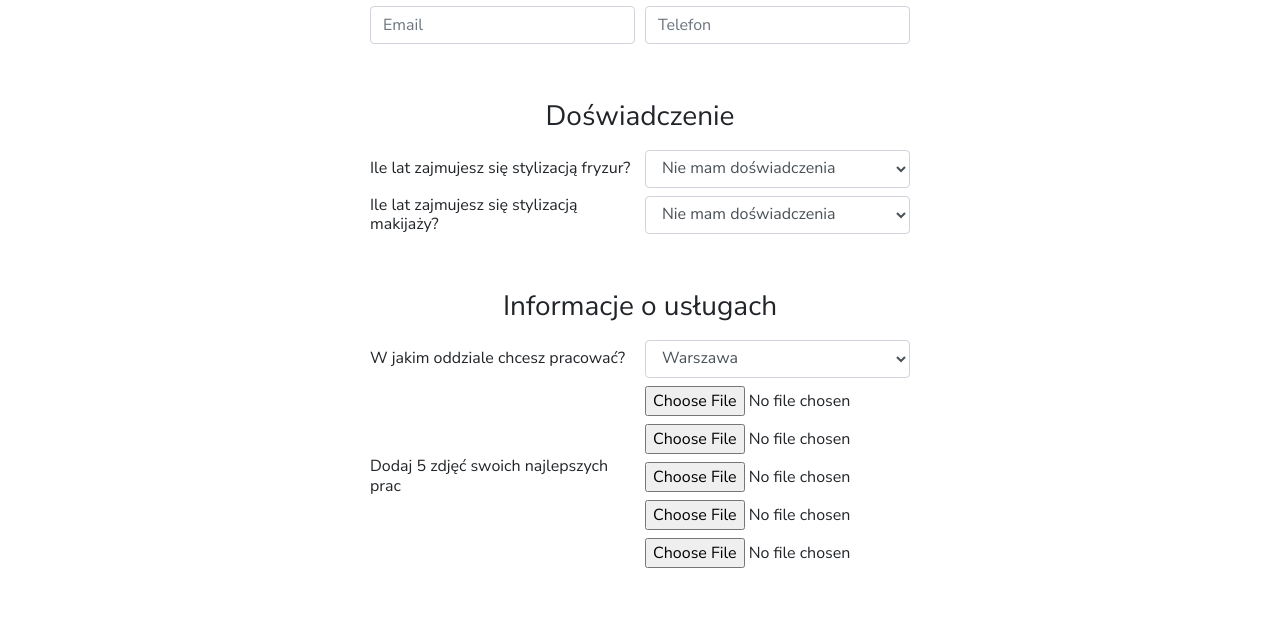
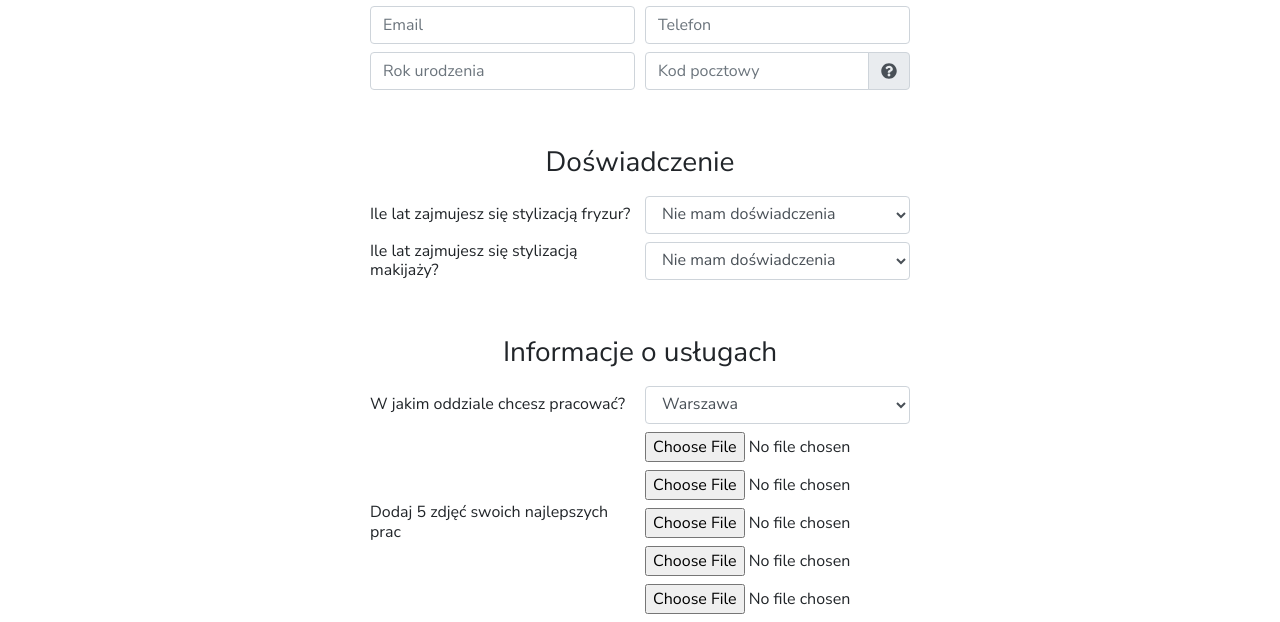
Before and after one commit to Tom245-hub/mobile-salon-app, a React app in the folder frontend/: page /#/strefa-stylistki/rekrutacja in a window 1280 px wide. Shown: the part 323-945 px from the top of the page. Built offline with nearby package versions, Linux system fonts and the light colour scheme; no server answers.

Commit message:
method POST

```diff
--- a/frontend/src/views/user/stylist/JobForm.jsx
+++ b/frontend/src/views/user/stylist/JobForm.jsx
@@ -1,6 +1,18 @@
 import React from "react";
 import { Formik } from "formik";
 import * as Yup from "yup";
+import request from "../../../utils/request";
+
+import { FontAwesomeIcon } from "@fortawesome/react-fontawesome";
+import { faQuestionCircle } from "@fortawesome/free-solid-svg-icons";
+
+import {
+  Button,
+  OverlayTrigger,
+  Tooltip,
+  Form,
+  InputGroup,
+} from "react-bootstrap";
 
 const validationSchema = () =>
   Yup.object().shape({
@@ -19,6 +31,8 @@ const validationSchema = () =>
     email: Yup.string()
       .required("Musisz wpisać email")
       .email("Niepoprawny adres email"),
+    birthYear: Yup.string().required("Musisz wpisać rok urodzenia"),
+    zipcode: Yup.string().required("Musisz wpisać kod pocztowy"),
   });
 
 const JobForm = () => {
@@ -27,10 +41,29 @@ const JobForm = () => {
     lastName: "",
     email: "",
     phone: "",
+    birthYear: "",
+    zipcode: "",
   };
 
-  const submitForm = (values) => {
-    console.log(values);
+  const submitForm = async (values) => {
+    const stylistObject = {
+      firstName: values.firstName,
+      lastName: values.lastName,
+      email: values.email,
+      phone: values.phone,
+      birthYear: values.birthYear,
+      zipcode: values.zipcode,
+      hairStylExp: values.hairStylExp,
+      makeupStylExp: values.makeupStylExp,
+      city: values.city,
+    };
+
+    console.log(stylistObject);
+
+    const { data, status } = await request.post("/stylists", stylistObject);
+    if (status === 201) {
+      setStylists(data.stylists);
+    }
   };
 
   return (
@@ -60,13 +93,8 @@ const JobForm = () => {
                   </div>
                   <div className="form-row">
                     <div className="col">
-                      <input
-                        className={
-                          "form-control mb-2" +
-                          (formik.errors.firstName && touched.firstName
-                            ? " has-error"
-                            : "")
-                        }
+                      <Form.Control
+                        className="mb-2"
                         id="firstName"
                         type="text"
                         name="firstName"
@@ -77,13 +105,8 @@ const JobForm = () => {
                       />
                     </div>
                     <div className="col">
-                      <input
-                        className={
-                          "form-control mb-2" +
-                          (formik.errors.lastName && touched.lastName
-                            ? " has-error"
-                            : "")
-                        }
+                      <Form.Control
+                        className="mb-2"
                         id="lastName"
                         type="text"
                         name="lastName"
@@ -94,16 +117,10 @@ const JobForm = () => {
                       />
                     </div>
                   </div>
-
-                  <div className="form-row mb-5">
+                  <div className="form-row">
                     <div className="col">
-                      <input
-                        className={
-                          "form-control mb-2" +
-                          (formik.errors.email && touched.phone
-                            ? " has-error"
-                            : "")
-                        }
+                      <Form.Control
+                        className="mb-2"
                         id="email"
                         type="email"
                         name="email"
@@ -114,13 +131,8 @@ const JobForm = () => {
                       />
                     </div>
                     <div className="col">
-                      <input
-                        className={
-                          "form-control mb-2" +
-                          (formik.errors.phone && touched.phone
-                            ? " has-error"
-                            : "")
-                        }
+                      <Form.Control
+                        className="mb-2"
                         id="phone"
                         name="phone"
                         type="number"
@@ -131,27 +143,63 @@ const JobForm = () => {
                       />
                     </div>
                   </div>
-
+                  <div className="form-row mb-5">
+                    <div className="col">
+                      <Form.Control
+                        className="mb-2"
+                        id="birthYear"
+                        type="number"
+                        name="birthYear"
+                        placeholder="Rok urodzenia"
+                        value={values.birthYear}
+                        onChange={handleChange}
+                        onBlur={handleBlur}
+                      />
+                    </div>
+                    <div className="col">
+                      <InputGroup className="mb-2 mr-sm-2">
+                        <Form.Control
+                          id="zipcode"
+                          placeholder="Kod pocztowy"
+                          name="zipcode"
+                          type="text"
+                          value={values.zipcode}
+                          onChange={handleChange}
+                          onBlur={handleBlur}
+                        />
+                        <InputGroup.Append>
+                          <InputGroup.Text>
+                            <OverlayTrigger
+                              placement="top"
+                              overlay={
+                                <Tooltip id="tooltip-top">
+                                  Na podstawie kodu pocztowego będziemy
+                                  przypisywać zamówienia do Twojego konta.
+                                </Tooltip>
+                              }
+                            >
+                              <FontAwesomeIcon icon={faQuestionCircle} />
+                            </OverlayTrigger>
+                          </InputGroup.Text>
+                        </InputGroup.Append>
+                      </InputGroup>
+                    </div>
+                  </div>
                   {errors.firstName && touched.firstName && (
                     <div className="alert alert-danger">{errors.firstName}</div>
                   )}
-
                   {errors.lastName && touched.lastName && (
                     <div className="alert alert-danger">{errors.lastName}</div>
                   )}
-
                   {errors.email && touched.email && (
                     <div className="alert alert-danger">{errors.email}</div>
                   )}
-
                   {errors.phone && touched.phone && (
                     <div className="alert alert-danger">{errors.phone}</div>
                   )}
-
                   <div className="form-row d-flex justify-content-center mb-3">
                     <h3>Doświadczenie</h3>
                   </div>
-
                   <div className="form-row">
                     <div className="col d-flex align-items-center">
                       <h6 className="mb-2">
@@ -159,16 +207,22 @@ const JobForm = () => {
                       </h6>
                     </div>
                     <div className="col">
-                      <select className="form-control mb-2">
-                        <option>Nie mam doświadczenia</option>
-                        <option>6 miesięcy</option>
-                        <option>1 rok</option>
-                        <option>2 lata</option>
-                        <option>3 lata</option>
-                      </select>
+                      <Form.Control
+                        as="select"
+                        className="mb-2"
+                        name="hairStylExp"
+                        value={values.hairStylExp}
+                        onChange={handleChange}
+                        onBlur={handleBlur}
+                      >
+                        <option value="0">Nie mam doświadczenia</option>
+                        <option value="0.5">6 miesięcy</option>
+                        <option value="1">1 rok</option>
+                        <option value="2">2 lata</option>
+                        <option value="3">3 lata</option>
+                      </Form.Control>
                     </div>
                   </div>
-
                   <div className="form-row mb-5">
                     <div className="col d-flex align-items-center">
                       <h6 className="mb-2">
@@ -176,20 +230,25 @@ const JobForm = () => {
                       </h6>
                     </div>
                     <div className="col">
-                      <select className="form-control mb-2">
-                        <option>Nie mam doświadczenia</option>
-                        <option>6 miesięcy</option>
-                        <option>1 rok</option>
-                        <option>2 lata</option>
-                        <option>3 lata</option>
-                      </select>
+                      <Form.Control
+                        as="select"
+                        className="mb-2"
+                        name="makeupStylExp"
+                        value={values.makeupStylExp}
+                        onChange={handleChange}
+                        onBlur={handleBlur}
+                      >
+                        <option value="0">Nie mam doświadczenia</option>
+                        <option value="0.5">6 miesięcy</option>
+                        <option value="1">1 rok</option>
+                        <option value="2">2 lata</option>
+                        <option value="3">3 lata</option>
+                      </Form.Control>
                     </div>
                   </div>
-
                   <div className="form-row d-flex justify-content-center mb-3">
                     <h3>Informacje o usługach</h3>
                   </div>
-
                   <div className="form-row">
                     <div className="col d-flex align-items-center">
                       <h6 className="mb-2">
@@ -197,16 +256,22 @@ const JobForm = () => {
                       </h6>
                     </div>
                     <div className="col">
-                      <select className="form-control mb-2">
-                        <option>Warszawa</option>
-                        <option>Kraków</option>
-                        <option>Wrocław</option>
-                        <option>Poznań</option>
-                        <option>Gdańsk</option>
-                      </select>
+                      <Form.Control
+                        as="select"
+                        className="mb-2"
+                        name="city"
+                        value={values.city}
+                        onChange={handleChange}
+                        onBlur={handleBlur}
+                      >
+                        <option value="Warszawa">Warszawa</option>
+                        <option value="Kraków">Kraków</option>
+                        <option value="Wrocław">Wrocław</option>
+                        <option value="Poznań">Poznań</option>
+                        <option value="Gdańsk">Gdańsk</option>
+                      </Form.Control>
                     </div>
                   </div>
-
                   <div className="form-row mb-5">
                     <div className="col d-flex align-items-center">
                       <h6 className="mb-2">
@@ -214,17 +279,14 @@ const JobForm = () => {
                       </h6>
                     </div>
                     <div className="col">
-                      <input type="file" className="form-control-file mb-2" />
-                      <input type="file" className="form-control-file mb-2" />
-                      <input type="file" className="form-control-file mb-2" />
-                      <input type="file" className="form-control-file mb-2" />
-                      <input type="file" className="form-control-file mb-2" />
+                      <Form.File name="file1" className="mb-2" />
+                      <Form.File name="file2" className="mb-2" />
+                      <Form.File name="file3" className="mb-2" />
+                      <Form.File name="file4" className="mb-2" />
+                      <Form.File name="file5" className="mb-2" />
                     </div>
                   </div>
-
-                  <button className="btn btn-primary" type="submit">
-                    Wyslij
-                  </button>
+                  <Button type="submit">Wyślij</Button>
                 </form>
               </div>
             </div>
```
Also changed, not shown: 1 other file (tests, documents, lock files or other folders).
